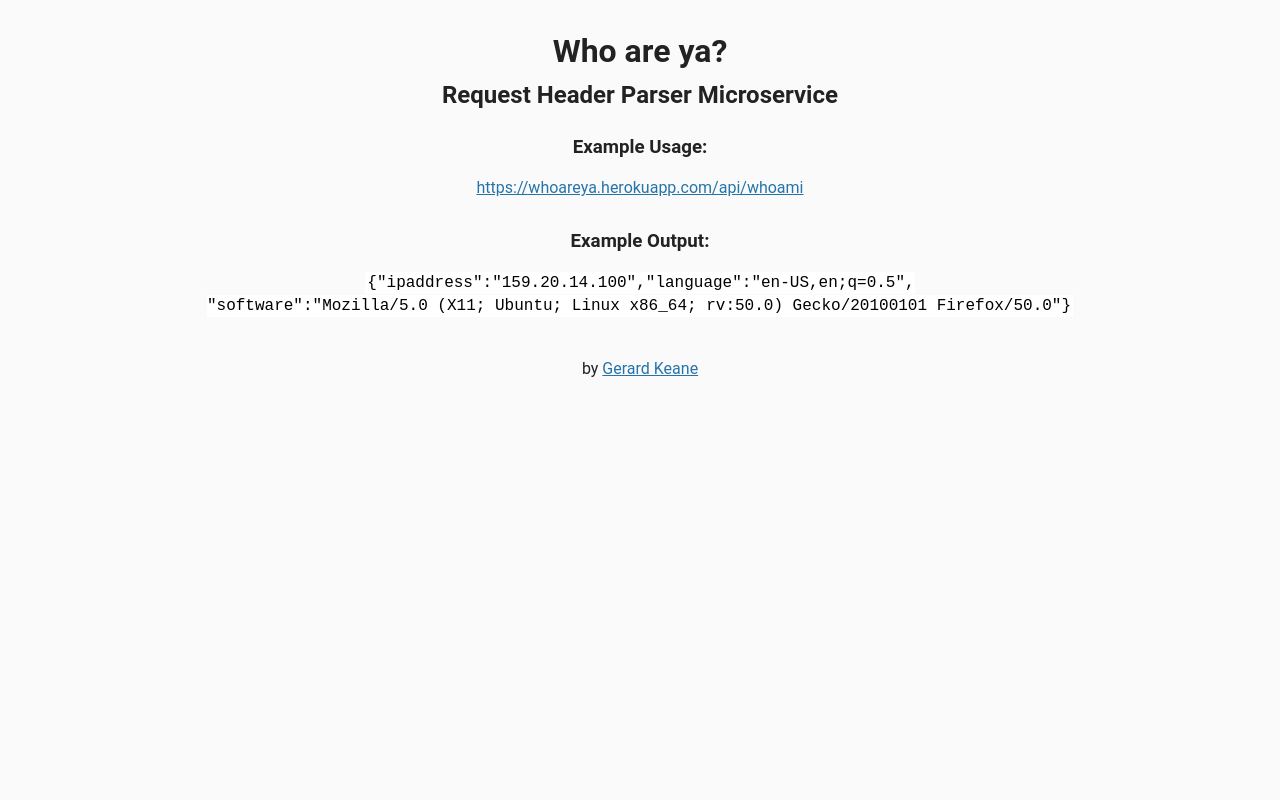
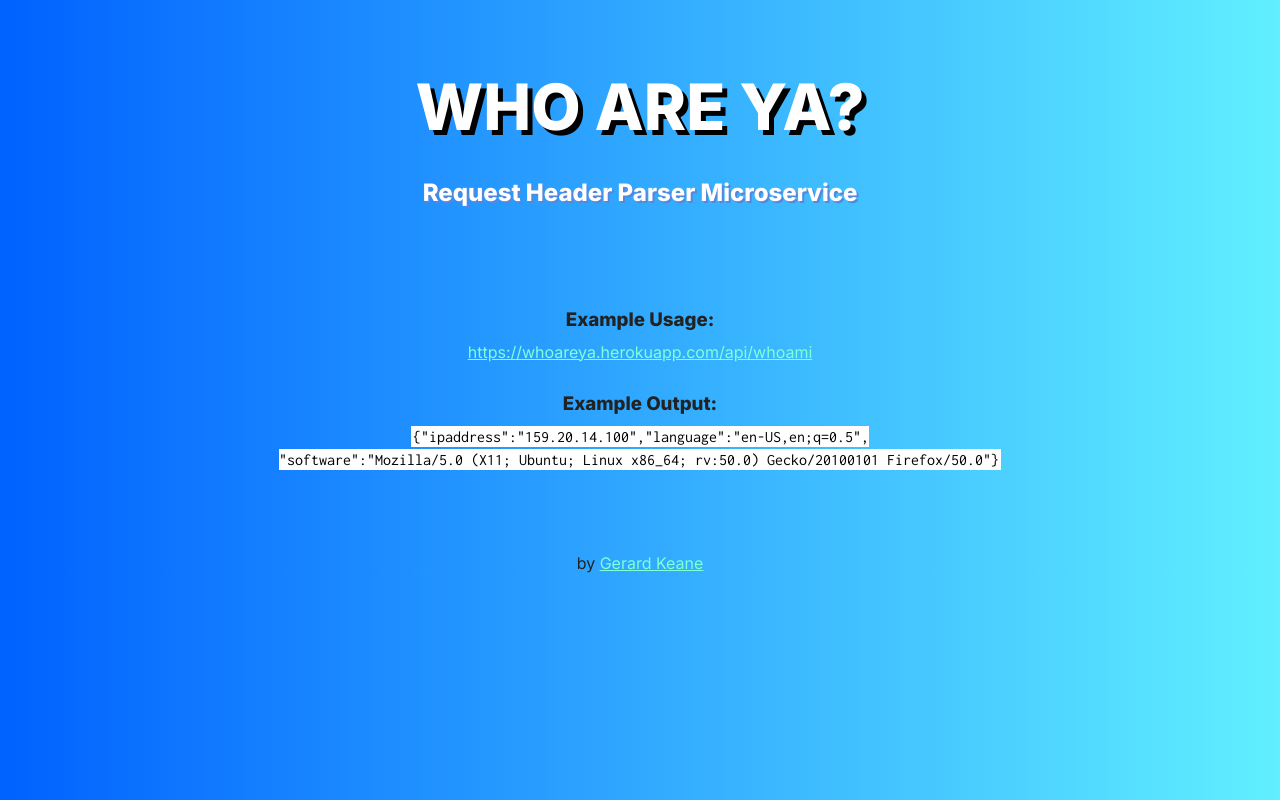
Before and after one commit to Grrrotbag/whoami, a website: page views/index.html in a window 1280 px wide. Drawn offline with Linux system fonts and the light colour scheme; files that its build step writes are made by us from their sources.

Commit message:
changed styling

```diff
--- a/public/style.css
+++ b/public/style.css
@@ -1,32 +1,75 @@
+* {
+  margin: 0;
+  padding: 0;
+}
+
 body {
-	font-family: 'Roboto', sans-serif;
+  font-family: "Inter", sans-serif;
   font-size: 16px;
   color: #222;
-	background-color: #FaFaFa;
+  background-color: #fafafa;
   text-align: center;
   line-height: 1.4em;
+  background: linear-gradient(90deg, hsla(217, 100%, 50%, 1) 0%, hsla(186, 100%, 69%, 1) 100%);
 }
 
-.container {
+::selection {
+  background-color: aquamarine;
+}
+
+#header {
+  padding: 2em;
+  color: white;
+}
+
+.body-container {
   padding: 0;
   margin-top: 40px;
 }
 
+h1 {
+  font-size: 4em;
+  font-weight: 800;
+  text-transform: uppercase;
+  margin: 1em 0 1em 0;
+  text-shadow: 5px 5px black;
+}
+
+h2 {
+  font-weight: 800;
+  margin: 0.75em 0 1.75em 0;
+  color: white;
+  text-shadow: 2px 2px #58d;
+}
+
 h3 {
   margin-top: 30px;
+  margin-bottom: 0.5em;
+}
+
+hr {
+  margin: 25px;
 }
 
 .footer {
-	margin-top: 40px;
+  margin-top: 5em;
 }
 
 code {
-  font-family: monospace;
+  font-family: "Inconsolata", monospace;
   padding: 2px;
   color: black;
   background-color: #fff;
 }
 
+ul {
+  list-style-type: none;
+}
+
+li {
+  margin-bottom: 0.5em;
+}
+
 a {
-	color: #2574A9;
+  color: aquamarine;
 }
```
Lines whose indentation alone changed are shown as unchanged.
